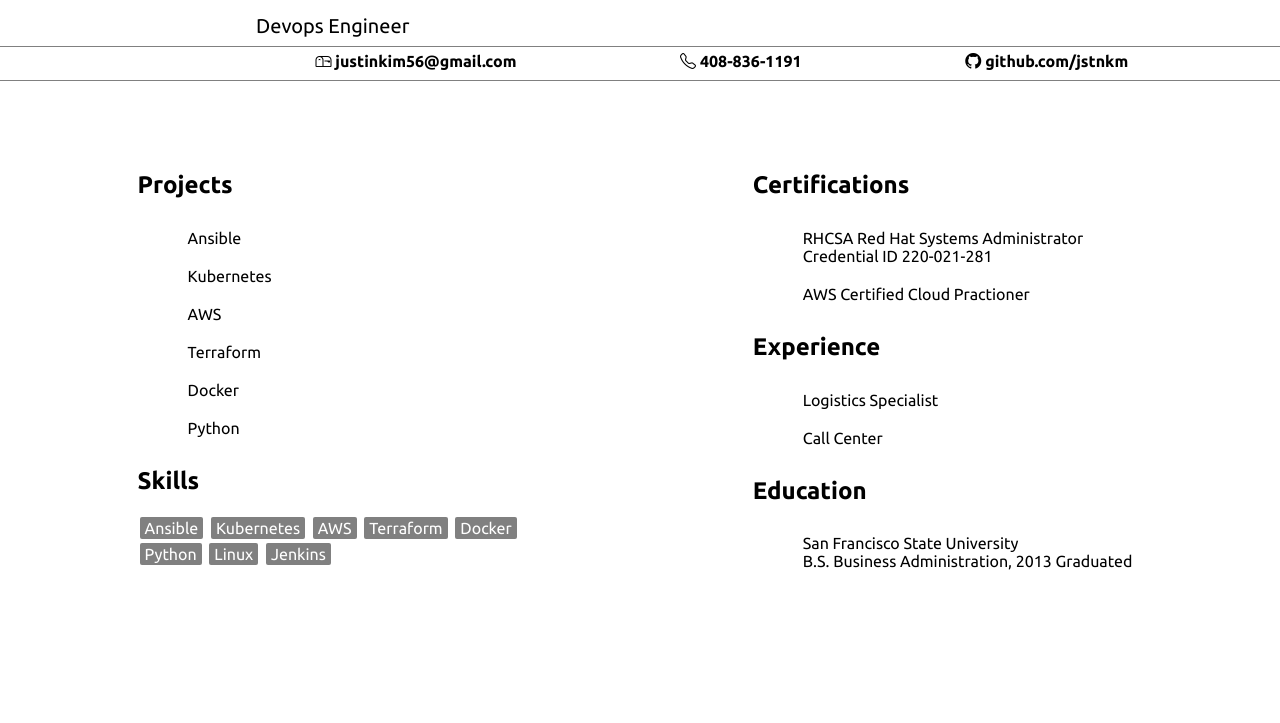
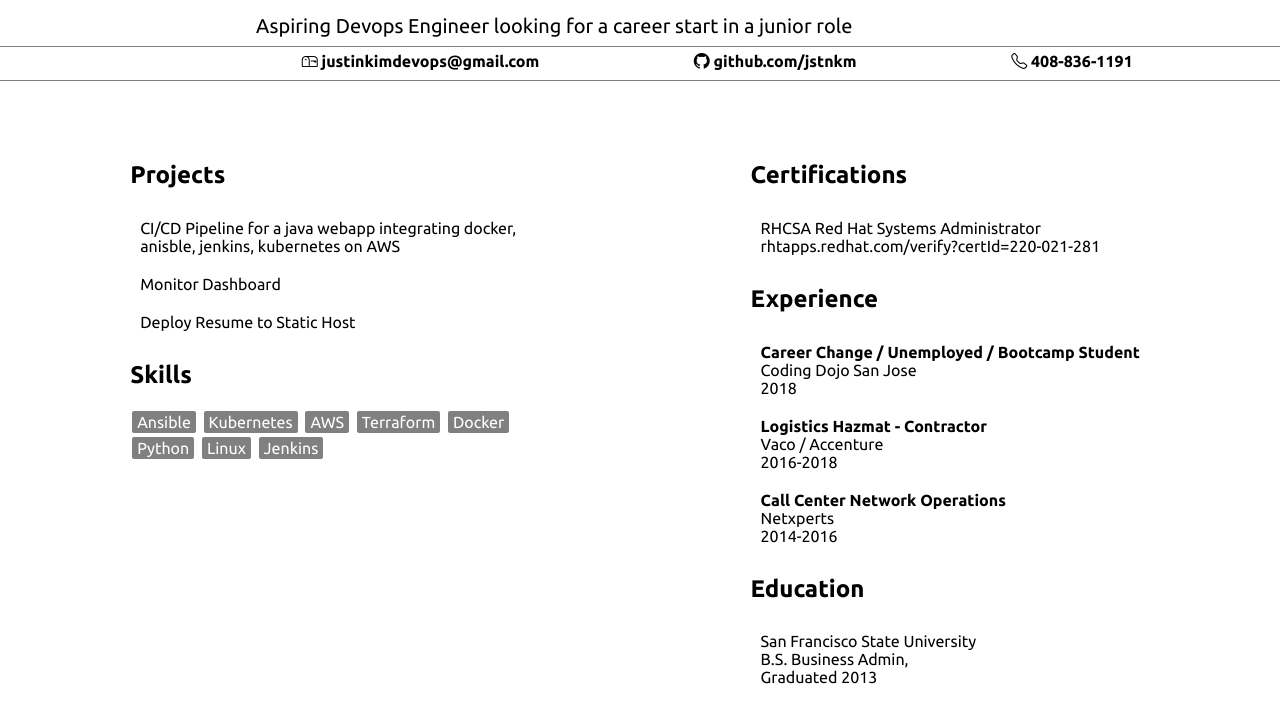
Before and after one commit to asdfasdfasdfa21/portfolio_update_v1-master-2-master, a plain HTML site: page index.html in a window 1280 px wide. Shown: the part 59-782 px from the top of the page. Drawn offline with nearby package versions, Linux system fonts and the light colour scheme; a web font is replaced by a local one.

Commit message:
latest update
test

```diff
--- a/index.html
+++ b/index.html
@@ -13,15 +13,15 @@
 
     <header>
       <h1 class="tag name">Justin Kim</h1>
-      <p class="tag sub-name"> Devops Engineer</p>
+      <p class="tag sub-name"> Aspiring Devops Engineer looking for a career start in a junior role</p>
     </header>
 
     <div class="pseudo-nav">
       <ul class="nav">
         <li class="names"></li>
-        <li ><a class="bi bi-mailbox" href="index.html"> justinkim56@gmail.com</a></li>
+        <li ><a class="bi bi-mailbox" href="index.html"> justinkimdevops@gmail.com</a></li>
+        <li><a class="bi bi-github" href="experience.html"> github.com/jstnkm</a></li>
         <li><a class="bi bi-telephone" href="experience.html"> 408-836-1191</a></li>
-        <li><a class="bi bi-github" href="experience.html"> github.com/jstnkm</a></li>
       </ul>
      </div>
 
@@ -30,12 +30,11 @@
       <div class="card">
         <h2>Projects</h2>
         <ul>
-          <li>Ansible</li>
-          <li>Kubernetes</li>
-          <li>AWS</li>
-          <li>Terraform</li>
-          <li>Docker</li>
-          <li>Python</li>
+          <li>CI/CD Pipeline for a java webapp integrating docker, anisble, jenkins, kubernetes on AWS</li>
+
+          <li>Monitor Dashboard</li>
+
+          <li>Deploy Resume to Static Host</li>
         </ul>
         <h2>Skills</h2>
         <ul class="skills">
@@ -54,27 +53,39 @@
         <h2>Certifications</h2>
         <ul>
           <li>RHCSA Red Hat Systems Administrator
-            <br>Credential ID 220-021-281</br>
+            <br>rhtapps.redhat.com/verify?certId=220-021-281</br>
           </li>
-          <li>AWS Certified Cloud Practioner </li>
+
         </ul>
 
         <h2>Experience</h2>
         <ul>
+
           <li>
-            Logistics Specialist
+            <b> Career Change / Unemployed / Bootcamp Student</b> <br>
+            Coding Dojo San Jose <br>
+            2018
           </li>
 
           <li>
-            Call Center
+            <b>Logistics Hazmat - Contractor</b> <br>
+            Vaco / Accenture <br>
+            2016-2018
           </li>
+
+          <li>
+            <b> Call Center Network Operations </b> <br>
+            Netxperts<br>
+            2014-2016
+          </li>
+
         </ul>
 
         <h2>Education</h2>
         <ul>
           <li>
               San Francisco State University <br>
-              B.S. Business Administration, 2013 Graduated
+              B.S. Business Admin, <br> Graduated 2013
         </ul>
       </div>
 
--- a/styles.css
+++ b/styles.css
@@ -114,8 +114,8 @@ header {
   font-size:25px;
 }
 .card {
-  margin: 30px;
-  padding: 20px 40px 40px;
+  margin: 20px;
+  padding: 20px 30px 0px;
   max-width: 500px;
   min-width:400px;
   text-align: left;
@@ -124,10 +124,11 @@ header {
   transition: all .5s;
 }
 .card:hover {
-  transform: scale(1.2);
+  transform: scale(1.1);
 }
 
 ul {
+  padding: 0px;
   list-style-type: none;
 }
 
```
